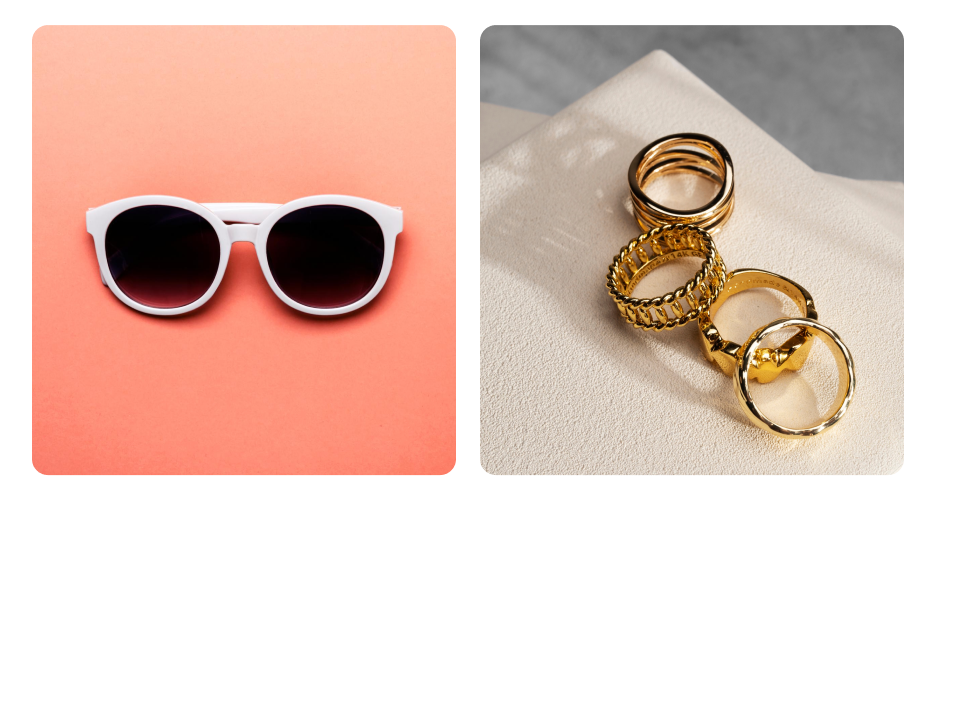
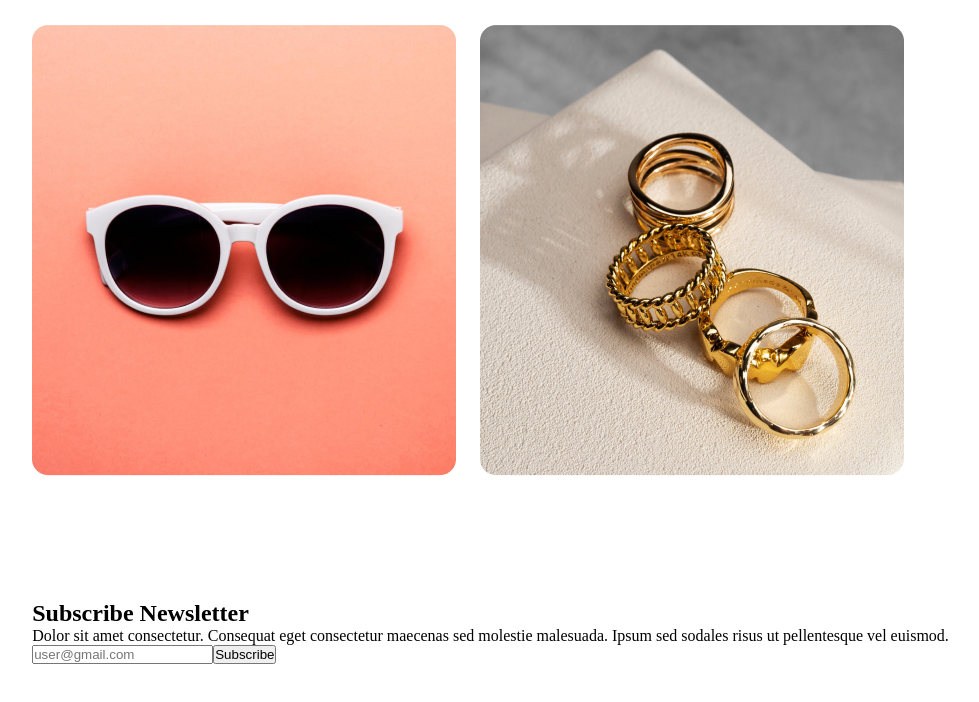
Before and after one commit to Dev-Muhammad-Suhan/Assignment1-New-Year, a plain HTML site: page index.html in a window 1280 px wide. Shown: the part 4758-5460 px from the top of the page, without its empty margins (83-1062 px from the left). Before the commit the page ends 5358 px from the top, so only its background shows below. Drawn offline with Linux system fonts and the light colour scheme.

Commit message:
Creating Newslatter

```diff
--- a/index.html
+++ b/index.html
@@ -126,6 +126,22 @@
             </div>
         </div>
     </section>
+
+    <!-- Newsletter Section -->
+    <section class="container">
+        <div class="newsletter">
+            <div class="newsletter-img">
+
+            </div>
+
+            <h2>Subscribe Newsletter</h2>
+            <p>Dolor sit amet consectetur. Consequat eget consectetur maecenas sed molestie malesuada. Ipsum sed sodales risus ut pellentesque vel euismod. </p>
+
+            <div class="subscribe-btn">
+                <input type="email" placeholder="user@gmail.com"><button>Subscribe</button>
+            </div>
+        </div>
+    </section>
 </body>
 
 </html>
```
